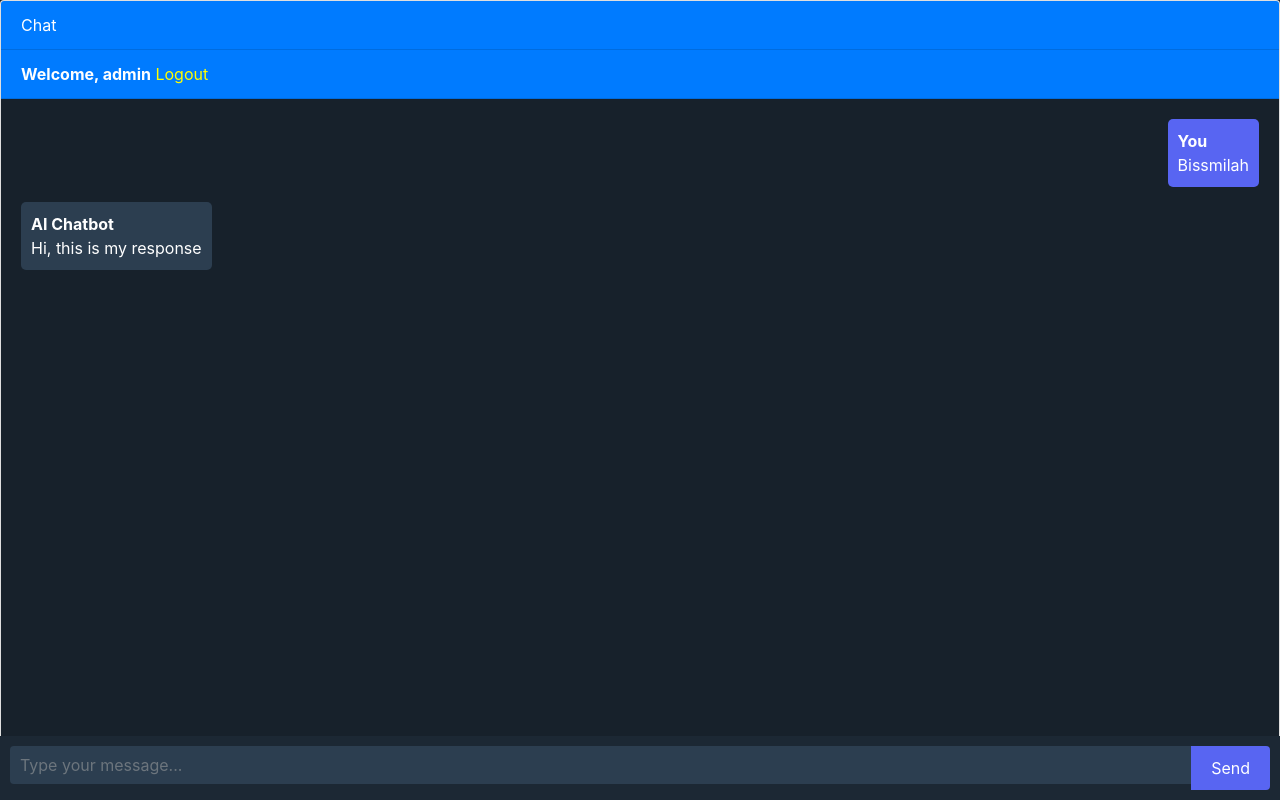
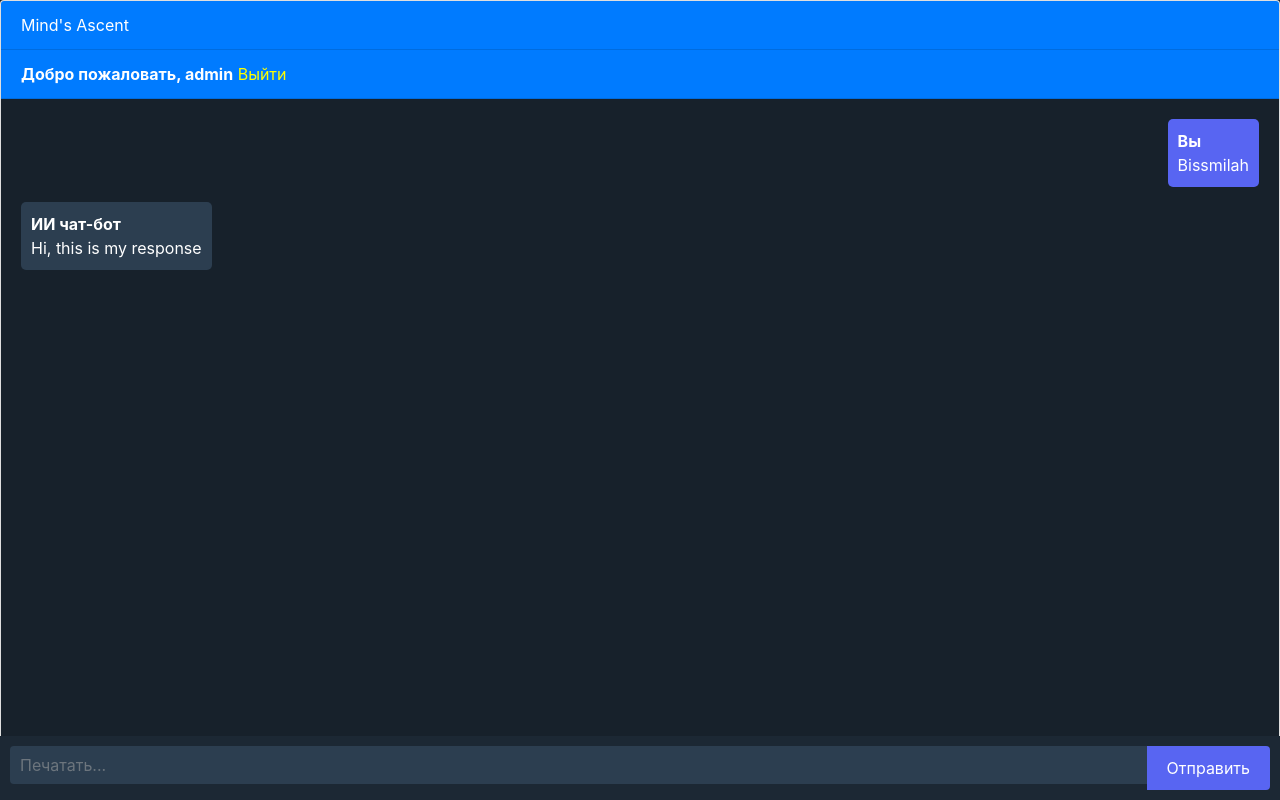
Before and after one commit to Mind-s-Ascent/Minds_Ascent, a Django app: page /chatbot in a window 1280 px wide. Run offline with Django 4.2, Linux system fonts and the light colour scheme; a user stored in the database is signed in; data comes from the database, SQL or seed files in the repository; both versions use the stored data as it was after the commit; some libraries are stand-ins or nearby versions.

Commit message:
Bismillah

```diff
--- a/chatbot/django_chatbot/templates/chatbot.html
+++ b/chatbot/django_chatbot/templates/chatbot.html
@@ -94,15 +94,15 @@
 {% block content %}
 <div class="chat-container">
   <div class="card flex-grow-1">
-    <div class="card-header bg-primary text-white">Chat</div>
+    <div class="card-header bg-primary text-white">Mind's Ascent</div>
     {% if user.is_authenticated %}
     <div class="card-header bg-primary text-white">
-      <b>Welcome, {{user.username}}</b>
-      <a style="color:yellow" href="logout">Logout</a></div>
+      <b>Добро пожаловать, {{user.username}}</b>
+      <a style="color:yellow" href="logout">Выйти</a></div>
     {% else %}
       <div class="card-header bg-primary text-white">
-        <a style="color:yellow" href="login">Login</a>
-        <a style="color:yellow" href="register">Register</a>
+        <a style="color:yellow" href="login">Войти</a>
+        <a style="color:yellow" href="register">Регистрация</a>
       </div>
     {% endif %}
     <div class="card-body messages-box">
@@ -112,7 +112,7 @@
             <li class="message sent">
               <div class="message-text">
                 <div class="message-sender">
-                  <b>You</b>
+                  <b>Вы</b>
                 </div>
                 <div class="message-content">
                   {{chat.message}}
@@ -122,7 +122,7 @@
             <li class="message received">
               <div class="message-text">
                 <div class="message-sender">
-                  <b>AI Chatbot</b>
+                  <b>ИИ чат-бот</b>
                 </div>
                 <div class="message-content">
                   {{chat.response}}
@@ -138,9 +138,9 @@
   <form class="message-form">
     {%csrf_token%}
     <div class="input-group">
-      <input type="text" class="form-control message-input" placeholder="Type your message...">
+      <input type="text" class="form-control message-input" placeholder="Печатать...">
       <div class="input-group-append">
-        <button type="submit" class="btn btn-primary btn-send">Send</button>
+        <button type="submit" class="btn btn-primary btn-send">Отправить</button>
       </div>
     </div>
   </form>
```
Also changed, not shown: chatbot/django_chatbot/templates/login.html (+4 -4 lines), chatbot/django_chatbot/templates/main.html (+4 -4 lines), chatbot/django_chatbot/templates/register.html (+6 -6 lines), chatbot/django_chatbot/db.sqlite3.
